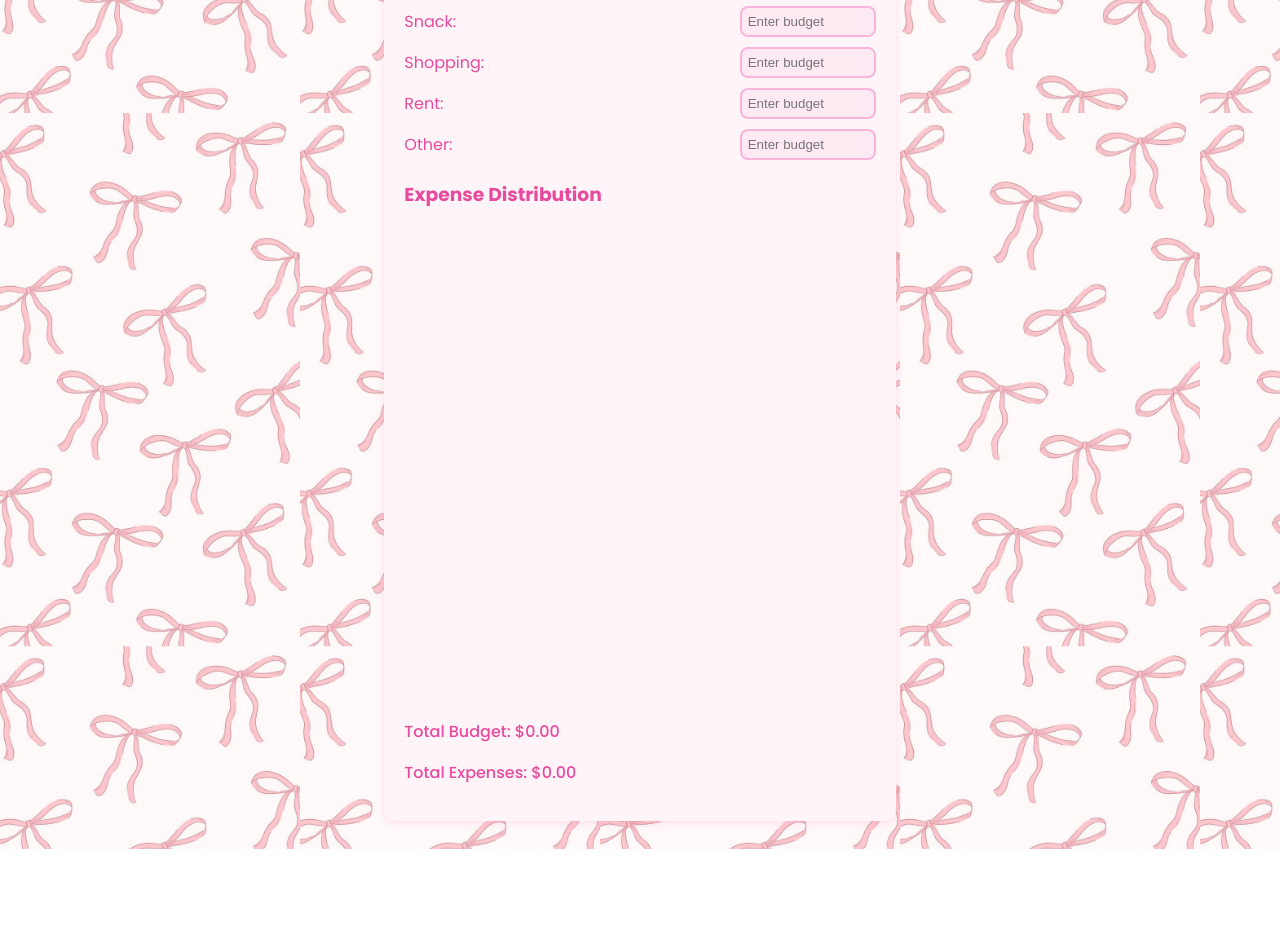
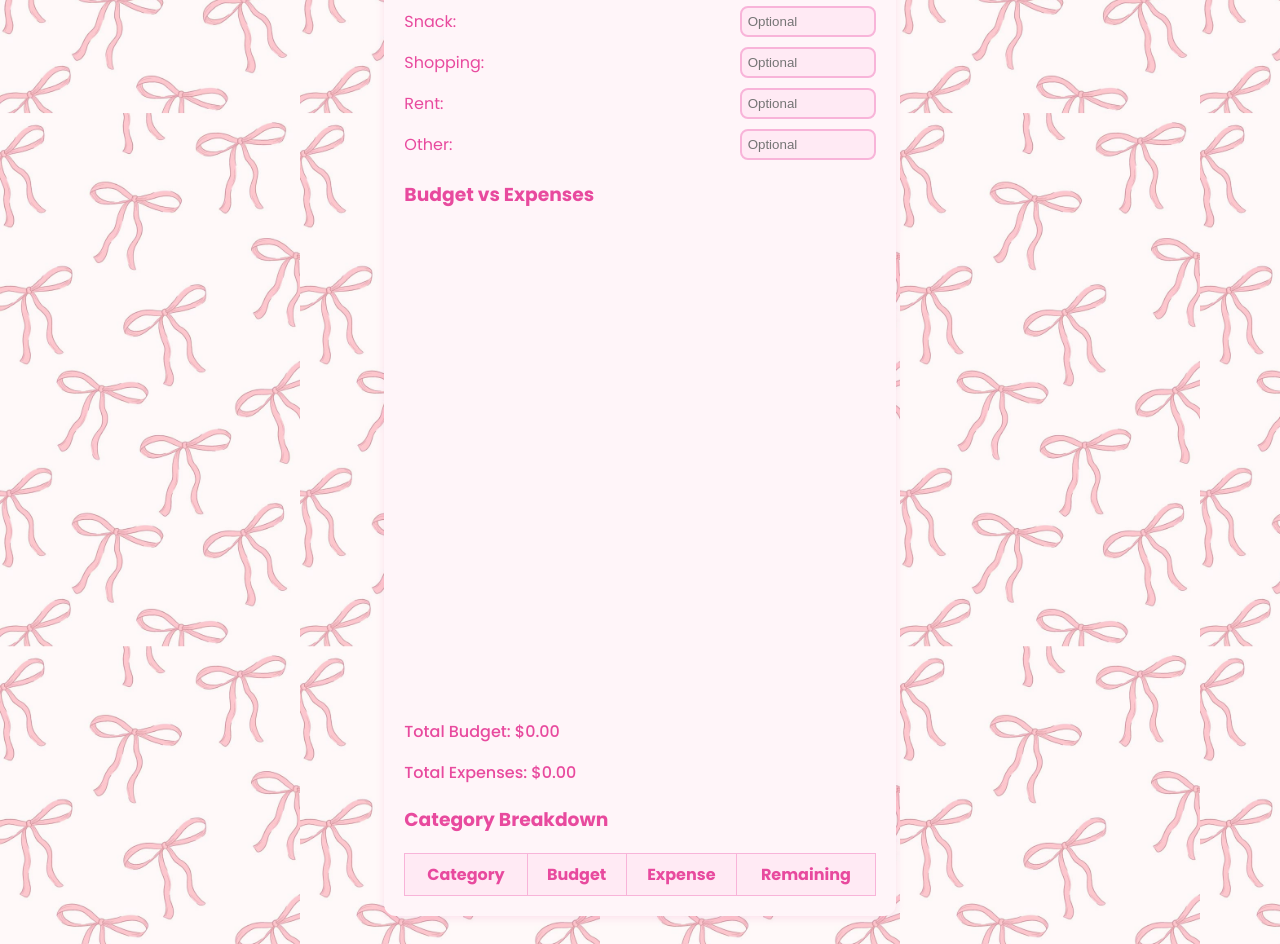
Before and after one commit to Sanam-Shrestha04/react.js-Todo, a React (Vite) app: page /budget-tracker in a window 1280 px wide. Shown: the part 420-1364 px from the top of the page. Before the commit the page ends 1269 px from the top, so only its background shows below. Built offline with nearby package versions, Linux system fonts and the light colour scheme.

Commit message:
Budget vs Expense Chart added

```diff
--- a/src/components/budgetTracker.jsx/BudgetTracker.css
+++ b/src/components/budgetTracker.jsx/BudgetTracker.css
@@ -39,3 +39,29 @@
   margin-top: 20px;
   font-weight: 500;
 }
+
+.category-summary {
+  margin-top: 20px;
+}
+
+.category-summary table {
+  width: 100%;
+  border-collapse: collapse;
+  margin-top: 10px;
+}
+
+.category-summary th,
+.category-summary td {
+  border: 1px solid #f8b4d9;
+  padding: 8px;
+  text-align: center;
+}
+
+.category-summary th {
+  background-color: #ffeaf4;
+  color: #e84a9e;
+}
+
+.category-summary td {
+  background-color: #fff5f9;
+}
--- a/src/components/budgetTracker.jsx/BudgetTracker.jsx
+++ b/src/components/budgetTracker.jsx/BudgetTracker.jsx
@@ -1,5 +1,5 @@
 import React, { useState, useEffect } from "react";
-import { Pie } from "react-chartjs-2";
+import { Doughnut } from "react-chartjs-2";
 import "chart.js/auto";
 import "./BudgetTracker.css";
 
@@ -8,7 +8,6 @@ const BudgetTracker = () => {
   const [totalIncome, setTotalIncome] = useState(0);
   const [expenses, setExpenses] = useState({});
 
-  // ✅ Current month key (YYYY-MM)
   const currentMonthKey = new Date().toISOString().slice(0, 7);
 
   // ✅ Load saved budget for this month
@@ -40,9 +39,15 @@ const BudgetTracker = () => {
     setExpenses(expenseTotals);
   }, [currentMonthKey]);
 
-  // ✅ Handle budget input
+  // ✅ Handle budget input (optional fields allowed)
   const handleBudgetChange = (category, value) => {
-    setBudget({ ...budget, [category]: parseFloat(value) || 0 });
+    if (value === "") {
+      const updated = { ...budget };
+      delete updated[category];
+      setBudget(updated);
+    } else {
+      setBudget({ ...budget, [category]: parseFloat(value) || 0 });
+    }
   };
 
   // ✅ Calculate total income
@@ -51,23 +56,39 @@ const BudgetTracker = () => {
     setTotalIncome(total);
   }, [budget]);
 
-  // ✅ Prepare chart data
+  // ✅ Prepare comparative chart data
+  const categories = Array.from(
+    new Set([...Object.keys(budget), ...Object.keys(expenses)])
+  );
+
   const chartData = {
-    labels: Object.keys(expenses),
+    labels: categories,
     datasets: [
       {
-        label: "Expenses",
-        data: Object.keys(expenses).map((cat) => expenses[cat]),
+        label: "Budget",
+        data: categories.map((cat) => budget[cat] || 0),
         backgroundColor: [
+          "#f8b4d9",
+          "#ffc7d4",
           "#ff9ebc",
-          "#f8b4d9",
           "#fdd0e8",
-          "#ffc7d4",
           "#ffb3c6",
           "#f9a8d4",
           "#f472b6",
         ],
-        borderWidth: 1,
+      },
+      {
+        label: "Expenses",
+        data: categories.map((cat) => expenses[cat] || 0),
+        backgroundColor: [
+          "#e84a9e",
+          "#d946ef",
+          "#ec4899",
+          "#db2777",
+          "#be185d",
+          "#9d174d",
+          "#831843",
+        ],
       },
     ],
   };
@@ -84,7 +105,7 @@ const BudgetTracker = () => {
               <label>{category}:</label>
               <input
                 type="number"
-                placeholder="Enter budget"
+                placeholder="Optional"
                 value={budget[category] || ""}
                 onChange={(e) => handleBudgetChange(category, e.target.value)}
               />
@@ -94,8 +115,8 @@ const BudgetTracker = () => {
       </div>
 
       <div className="chart-section">
-        <h3>Expense Distribution</h3>
-        <Pie data={chartData} />
+        <h3>Budget vs Expenses</h3>
+        <Doughnut data={chartData} />
       </div>
 
       <div className="summary">
@@ -105,6 +126,39 @@ const BudgetTracker = () => {
           {Object.values(expenses).reduce((sum, val) => sum + val, 0).toFixed(2)}
         </p>
       </div>
+
+      <div className="category-summary">
+        <h3>Category Breakdown</h3>
+        <table>
+          <thead>
+            <tr>
+              <th>Category</th>
+              <th>Budget</th>
+              <th>Expense</th>
+              <th>Remaining</th>
+            </tr>
+          </thead>
+          <tbody>
+            {categories.map((cat) => {
+              const b = budget[cat] || 0;
+              const e = expenses[cat] || 0;
+              const remaining = b - e;
+              return (
+                <tr key={cat}>
+                  <td>{cat}</td>
+                  <td>${b.toFixed(2)}</td>
+                  <td>${e.toFixed(2)}</td>
+                  <td
+                    style={{ color: remaining < 0 ? "red" : "#e84a9e", fontWeight: 500 }}
+                  >
+                    ${remaining.toFixed(2)}
+                  </td>
+                </tr>
+              );
+            })}
+          </tbody>
+        </table>
+      </div>
     </div>
   );
 };
```
